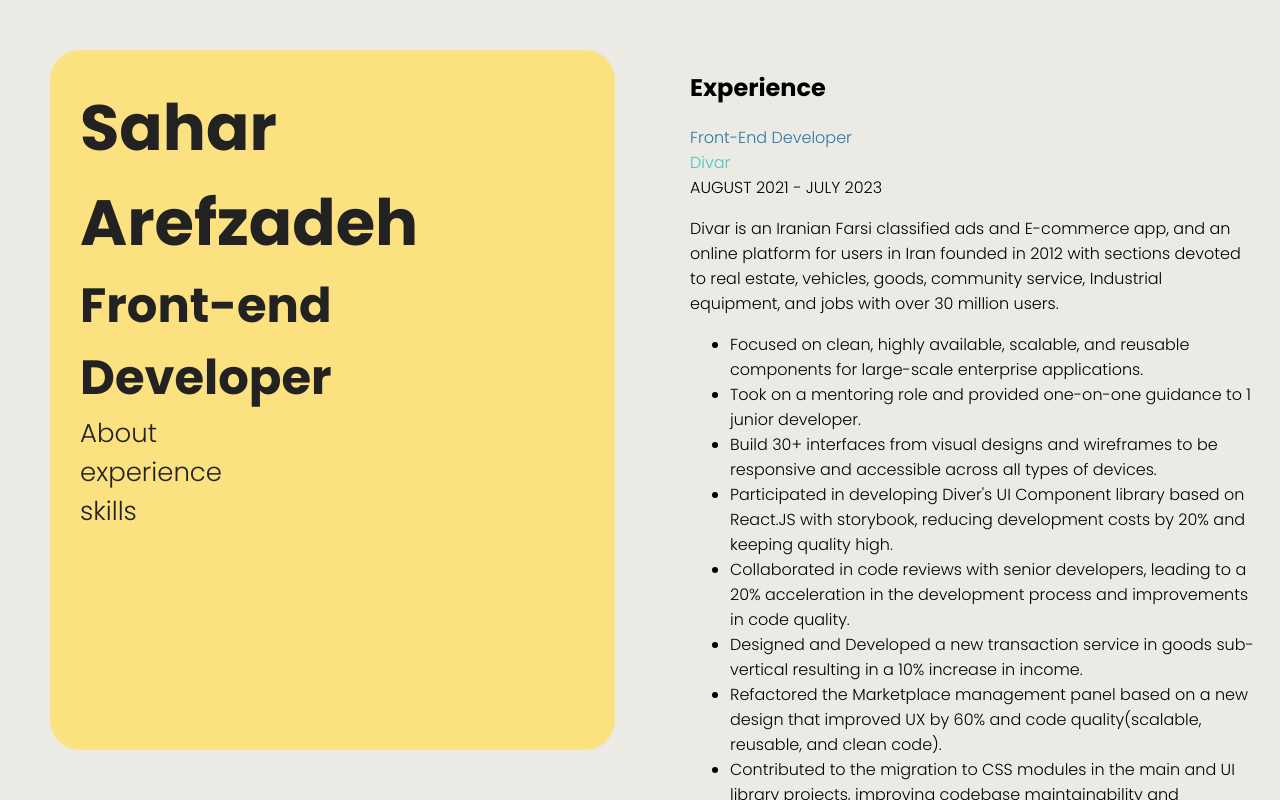
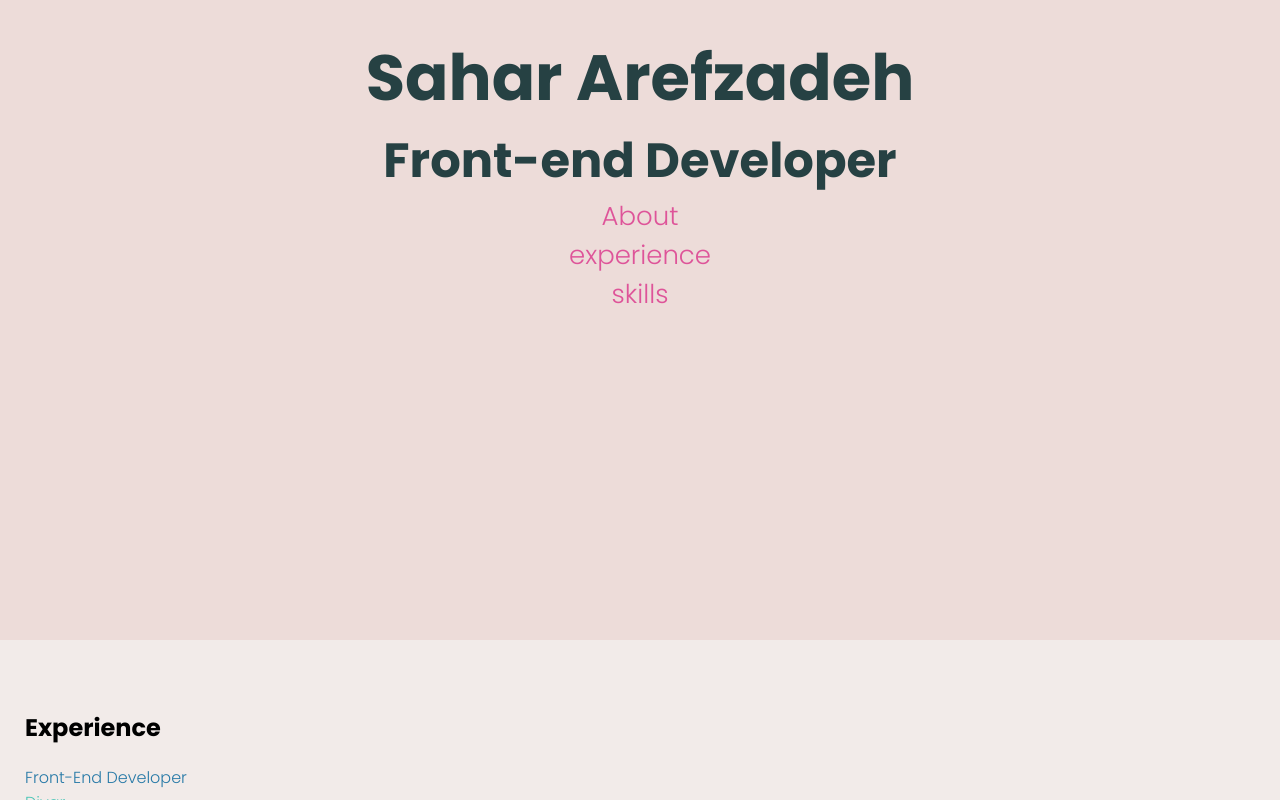
Before and after one commit to sahar511/portfolio, a React (Create React App) app: page / in a window 1280 px wide. Built offline with nearby package versions, Linux system fonts and the light colour scheme.

Commit message:
feat: add new theme colors

```diff
--- a/src/App.css
+++ b/src/App.css
@@ -8,7 +8,7 @@
 
 .container {
   display: flex;
-  flex-direction: row;
+  flex-direction: column;
   max-height: 100vh;
   overflow: scroll;
 }
--- a/src/components/Header/Header.style.module.css
+++ b/src/components/Header/Header.style.module.css
@@ -1,28 +1,20 @@
 .container {
-    text-align: left;
-    position: sticky;
     top: 0;
-    padding: 50px;
     height: 100vh;
+    text-align: center;
+    align-items: center;
 }
 
 .box {
-    background-color: #fbe180;
-    border-radius: 30px;
-    height: 100%;
+    background-color: #eddcd9;
+    height: 80vh;
     padding: 30px;
 }
 
 .title {
     font-size: 4rem;
-    color: #222222;
+    color: #264143;
     margin: 0;
-}
-
-.subtitle {
-    font-size: 3rem;
-    margin: 0;
-    color: #222222;
 }
 
 .nav {
@@ -32,6 +24,6 @@
 
 .link {
     text-decoration: none;
-    color: #222222;
+    color: #de5499;
     font-size: 26px;
 }
--- a/src/components/Header/index.tsx
+++ b/src/components/Header/index.tsx
@@ -1,15 +1,15 @@
 import styles from './Header.style.module.css'
+import Typewriter from '../TypeWriter'
 
 export default function Header() {
+
     return (
         <section className={styles.container}>
             <div className={styles.box}>
               <h1 className={styles.title}>
                 Sahar Arefzadeh
             </h1>
-            <h2 className={styles.subtitle}>
-                Front-end Developer
-            </h2>
+            <Typewriter text='Front-end Developer' delay={150} infinite={false}></Typewriter>
             <nav className={styles.nav}>
                 <a href="#about" className={styles.link}>About</a>
                 <a href="#experience" className={styles.link}>experience</a>
--- /dev/null
+++ b/src/components/TypeWriter/TypeWriter.style.module.css
@@ -0,0 +1,5 @@
+.text {
+    font-size: 3rem;
+    font-weight: bold;
+    color: #264143;
+}
--- /dev/null
+++ b/src/components/TypeWriter/index.tsx
@@ -0,0 +1,37 @@
+import { useState, useEffect } from 'react';
+
+import styles from './TypeWriter.style.module.css'
+
+
+interface TypeWriterProps {
+    text: string,
+    delay: number,
+    infinite : boolean
+}
+
+
+const Typewriter = ({ text, delay, infinite }: TypeWriterProps) => {
+
+  const [currentText, setCurrentText] = useState('');
+  const [currentIndex, setCurrentIndex] = useState(0);
+
+  useEffect(() => {
+    let timeout: ReturnType<typeof setTimeout>;
+    if (currentIndex < text.length) {
+      timeout = setTimeout(() => {
+        setCurrentText(prevText => prevText + text[currentIndex]);
+        setCurrentIndex(prevIndex => prevIndex + 1);
+      }, delay);
+
+    }
+    else if (infinite) {
+        setCurrentIndex(0);
+        setCurrentText('');
+      }
+      return () => clearTimeout(timeout);
+  }, [currentIndex, delay, infinite, text]);
+
+  return <span className={styles.text}>{currentText}</span>;
+};
+
+export default Typewriter;
--- a/src/index.css
+++ b/src/index.css
@@ -6,7 +6,7 @@ body {
   -webkit-font-smoothing: antialiased;
   -moz-osx-font-smoothing: grayscale;
   font-family: 'Poppins', sans-serif;
-  background-color: #eceae4;
+  background-color: #f2ebe9;
   box-sizing: border-box;
 }
 
```
